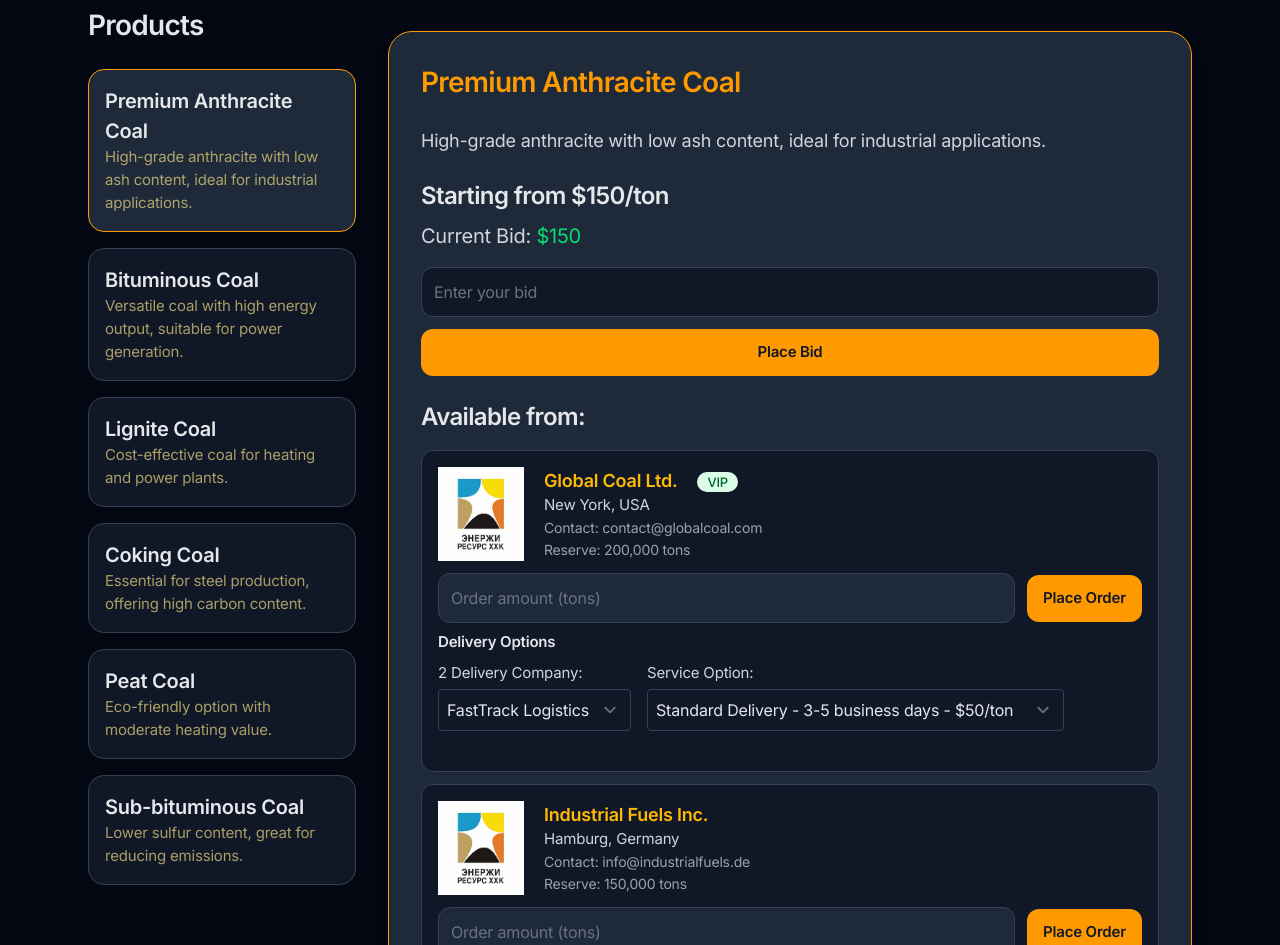
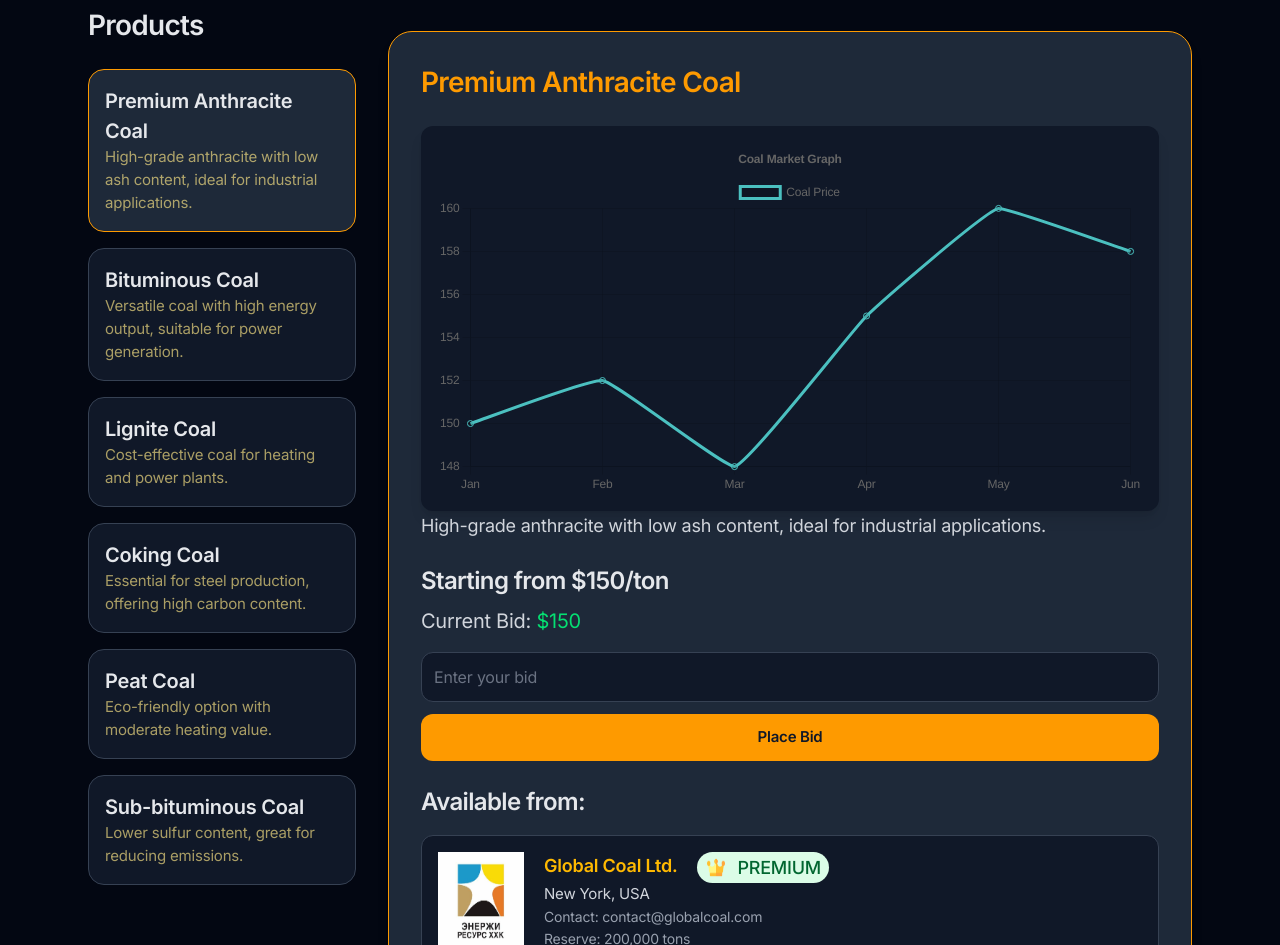
Before and after one commit to luvsannyam1/coal, a Next.js app: page /coal in a window 1280 px wide. Shown: the part 187-1132 px from the top of the page. Built offline with nearby package versions, Linux system fonts and the light colour scheme.

Commit message:
ADDED : minor changes and market graph

```diff
--- a/app/(default)/coal/page.tsx
+++ b/app/(default)/coal/page.tsx
@@ -10,6 +10,8 @@ import {
 } from "@/components/data/data";
 
 import Logo from "@/public/images/OIP.jpg";
+import VIP from "@/public/images/crown.png";
+import StockMarketGraph from "@/components/graph";
 
 export default function CoalMarketPage() {
   const tabs = [
@@ -192,6 +194,7 @@ export default function CoalMarketPage() {
             <h3 className="text-3xl font-semibold text-amber-500 mb-6">
               {selectedProduct.name}
             </h3>
+            <StockMarketGraph />
             <p className="text-lg text-gray-300 leading-relaxed mb-6">
               {selectedProduct.description}
             </p>
@@ -251,11 +254,18 @@ export default function CoalMarketPage() {
                       alt="Secondary illustration"
                     />
                     <div className="ml-5">
-                      <h5 className="text-lg font-semibold text-amber-400">
+                      <h5 className="text-lg font-semibold text-amber-400 flex">
                         {company.name}
                         {company.vip && (
-                          <span className="ml-5 bg-green-100 text-green-800 text-xs font-medium me-2 px-2.5 py-0.5 rounded-full dark:bg-green-900 dark:text-green-300">
-                            VIP
+                          <span className="ml-5 bg-green-100 text-green-800  font-medium me-2 px-2.5 py-0.5 rounded-full dark:bg-green-900 dark:text-green-300 w-33 flex">
+                            <Image
+                              className="md:max-w-none mr-3"
+                              src={VIP}
+                              width={18}
+                              height={18}
+                              alt="VIP crown"
+                            />
+                            PREMIUM
                           </span>
                         )}
                       </h5>
@@ -426,10 +436,16 @@ export default function CoalMarketPage() {
               <div className="ml-5">
                 <h5 className="text-lg font-semibold text-amber-400">
                   {selectedCompany?.name}
-
                   {selectedCompany?.vip && (
-                    <span className="ml-5 bg-green-100 text-green-800 text-xs font-medium me-2 px-2.5 py-0.5 rounded-full dark:bg-green-900 dark:text-green-300">
-                      VIP
+                    <span className="bg-green-100 text-green-800  font-medium me-2 px-2.5 py-0.5 rounded-full dark:bg-green-900 dark:text-green-300 w-30 flex text-xs">
+                      <Image
+                        className="md:max-w-none mr-3"
+                        src={VIP}
+                        width={18}
+                        height={18}
+                        alt="VIP crown"
+                      />
+                      PREMIUM
                     </span>
                   )}
                 </h5>
--- /dev/null
+++ b/components/graph.tsx
@@ -0,0 +1,62 @@
+"use client";
+
+import React from "react";
+import { Line } from "react-chartjs-2";
+import {
+  Chart as ChartJS,
+  CategoryScale,
+  LinearScale,
+  PointElement,
+  LineElement,
+  Title,
+  Tooltip,
+  Legend,
+} from "chart.js";
+
+// Register the necessary chart components
+ChartJS.register(
+  CategoryScale,
+  LinearScale,
+  PointElement,
+  LineElement,
+  Title,
+  Tooltip,
+  Legend
+);
+
+const StockMarketGraph = () => {
+  // Sample data for demonstration purposes
+  const data = {
+    labels: ["Jan", "Feb", "Mar", "Apr", "May", "Jun"], // x-axis labels
+    datasets: [
+      {
+        label: "Coal Price",
+        data: [150, 152, 148, 155, 160, 158], // stock price data points
+        fill: false,
+        borderColor: "rgb(75, 192, 192)",
+        tension: 0.1,
+      },
+    ],
+  };
+
+  const options = {
+    responsive: true,
+    plugins: {
+      legend: {
+        position: "top" as const,
+      },
+      title: {
+        display: true,
+        text: "Coal Market Graph",
+      },
+    },
+  };
+
+  return (
+    <div className="p-4 bg-gray-900 rounded-xl shadow-lg">
+      <Line data={data} options={options} />
+    </div>
+  );
+};
+
+export default StockMarketGraph;
--- a/package.json
+++ b/package.json
@@ -14,8 +14,10 @@
     "@types/react": "19.0.8",
     "@types/react-dom": "19.0.3",
     "aos": "3.0.0-beta.6",
+    "chart.js": "^4.4.7",
     "next": "15.1.6",
     "react": "19.0.0",
+    "react-chartjs-2": "^5.3.0",
     "react-dom": "19.0.0",
     "typescript": "^5.7.3"
   },
```
Also changed, not shown: public/images/crown.png (added), 1 other file (tests, documents, lock files or other folders).
